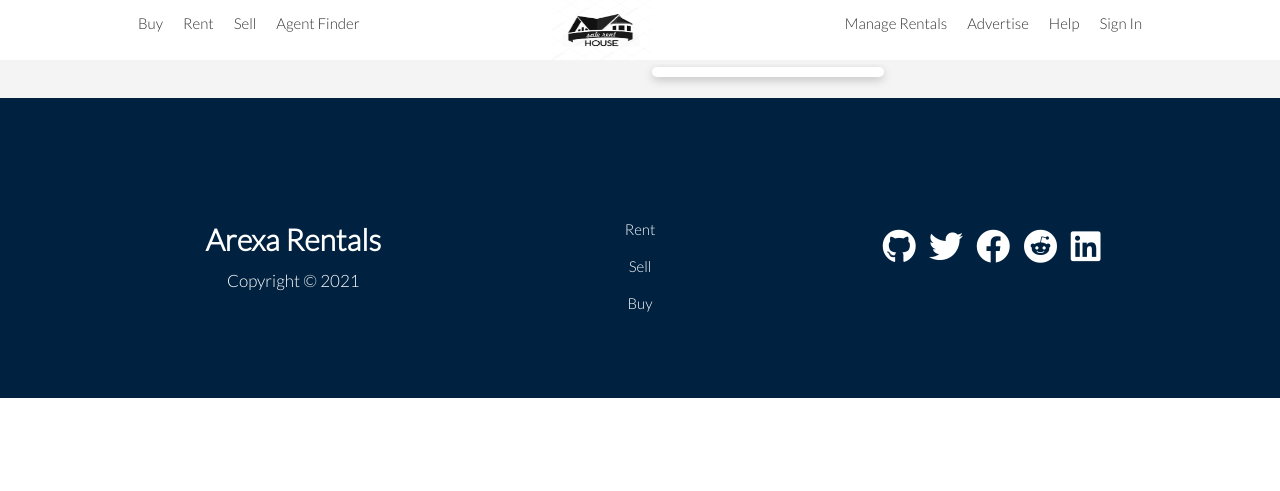
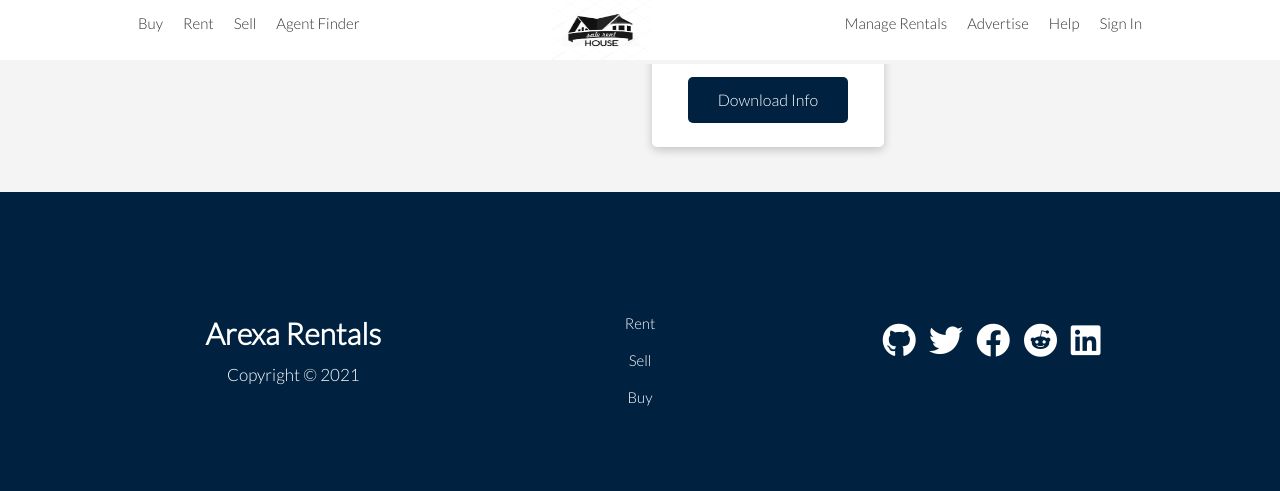
Before and after one commit to OkothPius/Arexa, a Django app: template backend/rental/templates/rental/rental_detail.html in a window 1280 px wide. Shown: the top 491 px of the page. Run offline with Django 3.2, Linux system fonts and the light colour scheme; the template is opened without the code that fills it, so the values that code supplies are empty.

Commit message:
feat: update

```diff
--- a/backend/rental/templates/rental/rental_detail.html
+++ b/backend/rental/templates/rental/rental_detail.html
@@ -16,9 +16,10 @@
           <h4>{{ object.title }}</h4>
         </div>
 
-        <div class="card text-center">
+        <div class="card download text-center">
           <h2 class="md">{{ object.price }}</h2>
             <h4>{{ object.title }}</h4>
+            <a href="#" class="btn btn-dark m-2">Download Info</a>
           </div>
     </div>
 
```
